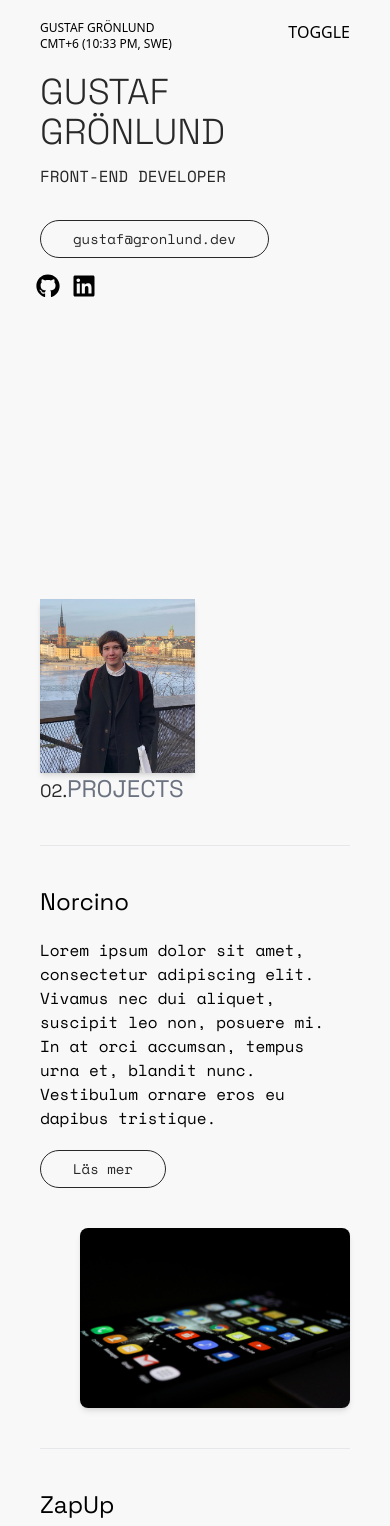
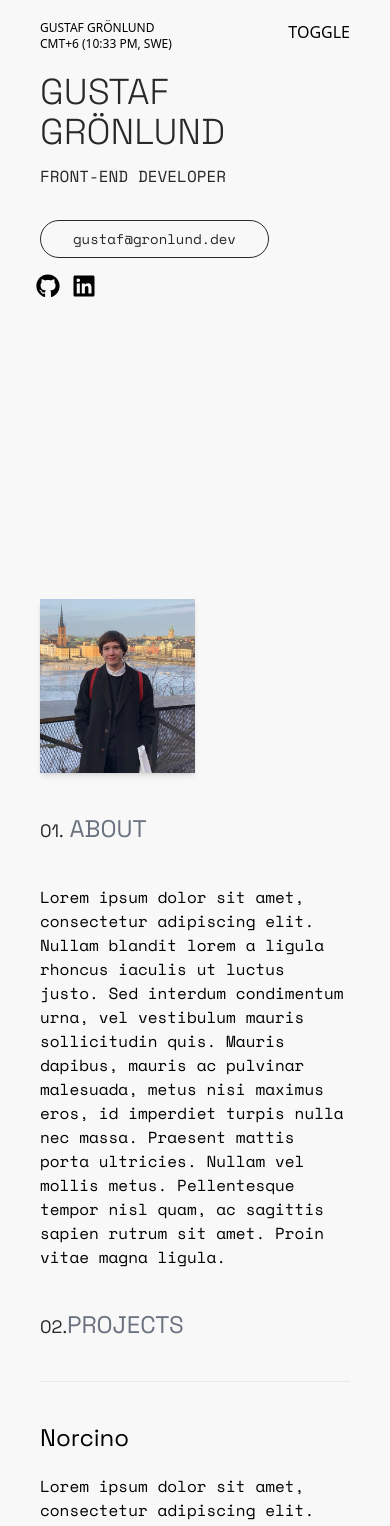
Before and after one commit to GustafGronlund/gronlund-dev-portfolio, a Next.js app: page / in a window 390 px wide. Shown: the top 1526 px of the page. Built offline with nearby package versions, Linux system fonts and the light colour scheme.

Commit message:
style: added desktop and mobile styling for the about component

```diff
--- /dev/null
+++ b/app/components/about.tsx
@@ -0,0 +1,26 @@
+import React from "react";
+
+function About() {
+  return (
+    <main className="w-full flex flex-end justify-end px-10 md:max-w-screen-xl py-10">
+      <article className=" flex flex-col md:max-w-screen-xl md:justify-end">
+        <h1 className="mb-10 text-lg font-grotesk text-[#282828]">
+          01.<span className="text-2xl text-gray-500"> ABOUT</span>
+        </h1>
+        <div className="w-fit md:flex md:flex-col md:justify-end md:items-end">
+          <p className="font-mono text-base md:w-[50ch]">
+            Lorem ipsum dolor sit amet, consectetur adipiscing elit. Nullam
+            blandit lorem a ligula rhoncus iaculis ut luctus justo. Sed interdum
+            condimentum urna, vel vestibulum mauris sollicitudin quis. Mauris
+            dapibus, mauris ac pulvinar malesuada, metus nisi maximus eros, id
+            imperdiet turpis nulla nec massa. Praesent mattis porta ultricies.
+            Nullam vel mollis metus. Pellentesque tempor nisl quam, ac sagittis
+            sapien rutrum sit amet. Proin vitae magna ligula.
+          </p>
+        </div>
+      </article>
+    </main>
+  );
+}
+
+export default About;
--- a/app/components/project-card.tsx
+++ b/app/components/project-card.tsx
@@ -32,7 +32,7 @@ const ProjectCard: React.FC<ProjectCardProps> = ({
           <Btn text="Läs mer" className="w-fit" onClick={() => {}} />
         </div>
       </div>
-      <figure className="md:w-1-/2s pl-10">
+      <figure className="md:w-1-/2s pl-0 md:pl-10">
         <Image
           src={imageUrl}
           alt="Picture of project"
--- a/app/page.tsx
+++ b/app/page.tsx
@@ -1,3 +1,4 @@
+import About from "./components/about";
 import Header from "./components/header";
 import Intro from "./components/intro";
 import Projects from "./components/projects";
@@ -7,6 +8,7 @@ export default function Home() {
     <main className="flex flex-col items-center ">
       <Header />
       <Intro />
+      <About />
       <Projects />
     </main>
   );
```
